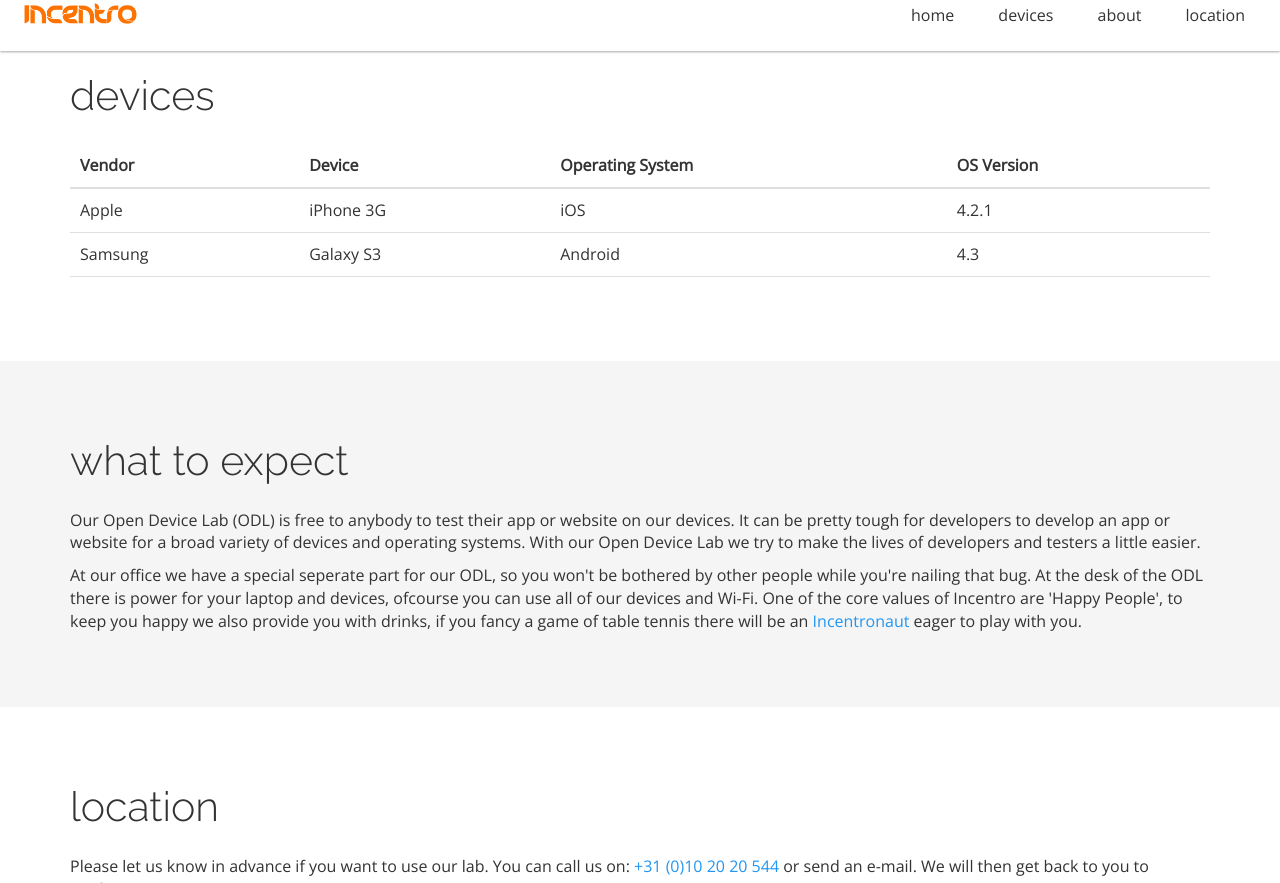
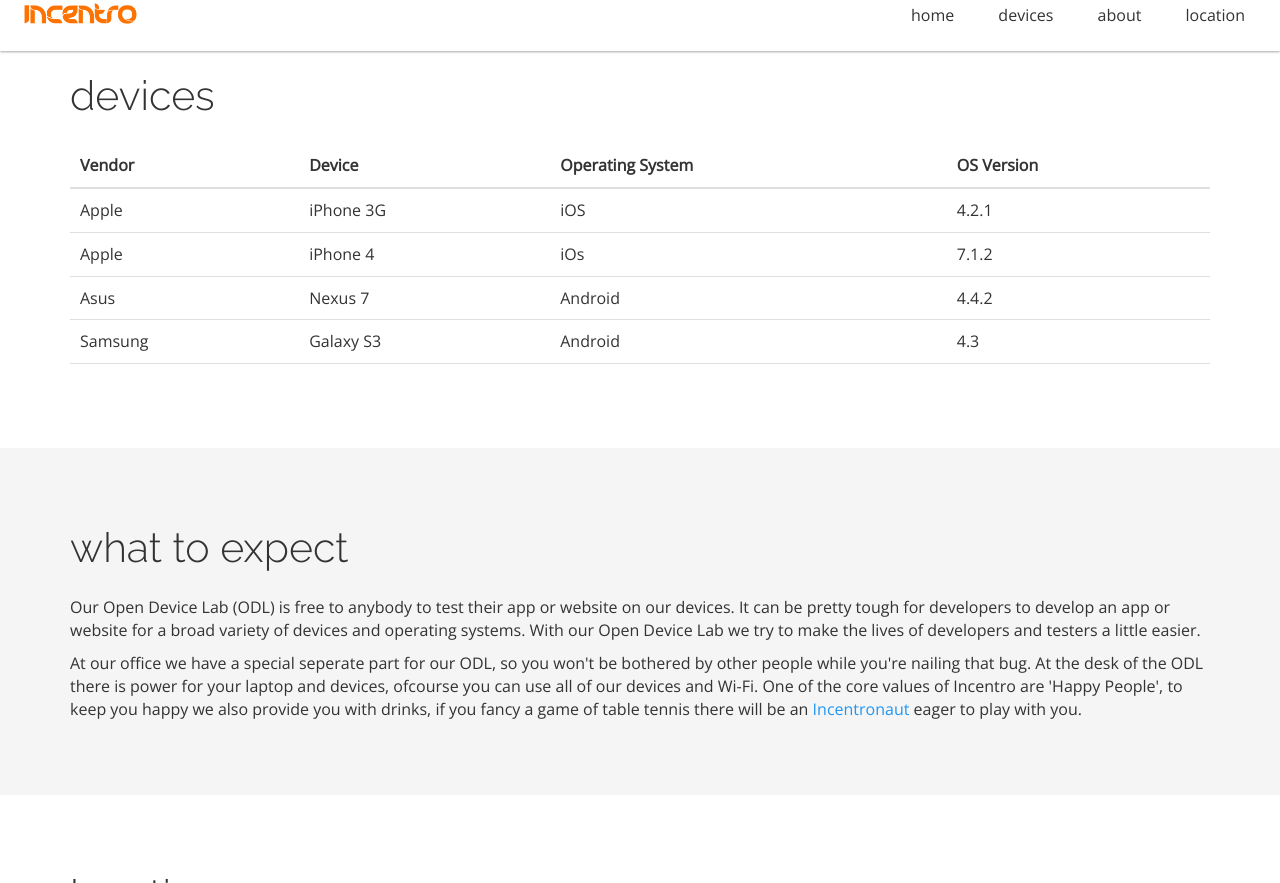
Before and after one commit to incentro/devicelab, a Jekyll site: the page built from index.html, in a window 1280 px wide and 900 px high, scrolled down 701 px, cut to the strip 17-900 px from the top of the window. Built offline with Jekyll 4.4.1, drawn with Linux system fonts in a browser that asks for light colours; nearby versions of some CDN libraries; Markdown is read by kramdown in place of the engine named in the settings.

Commit message:
Added extra devices.

```diff
--- a/_data/devicelist.yml
+++ b/_data/devicelist.yml
@@ -4,6 +4,18 @@
   os: iOS
   osversion: 4.2.1
 
+- title: iPhone4.7.1.2
+  vendor: Apple
+  device: iPhone 4
+  os: iOs
+  osversion: 7.1.2
+
+- title: GoogleNexus7.4.4.2
+  vendor: Asus
+  device: Nexus 7
+  os: Android
+  osversion: 4.4.2
+
 - title: SamsungGalaxyS3.4.3
   vendor: Samsung
   device: Galaxy S3
```
